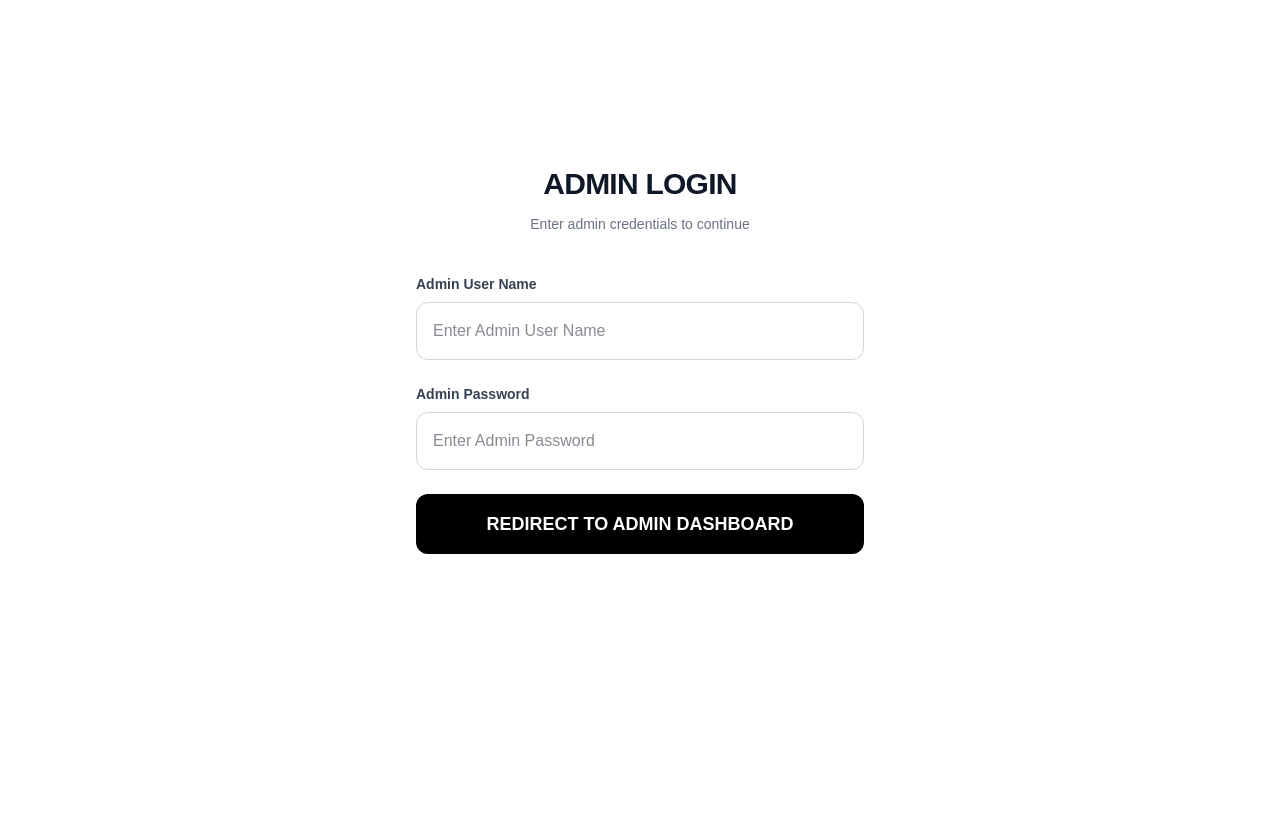
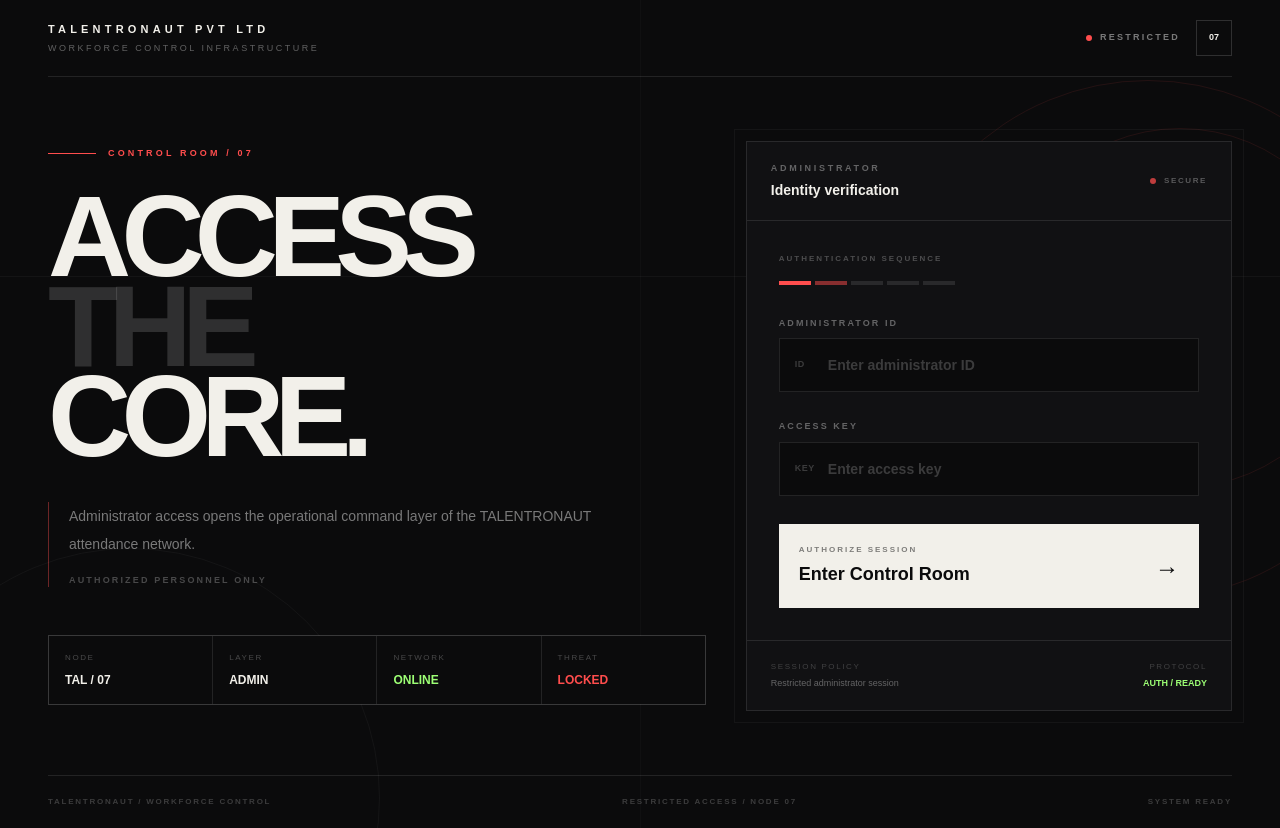
Before and after one commit to tejatg/Attendance-System, a Next.js app in the folder frontend/: page /admin-login in a window 1280 px wide. Before the commit the page ends 800 px from the top, so only its background shows below. Built offline with nearby package versions, Linux system fonts and the light colour scheme.

Commit message:
Redesign admin login page

```diff
--- a/frontend/src/app/admin-login/page.tsx
+++ b/frontend/src/app/admin-login/page.tsx
@@ -1,139 +1,395 @@
 "use client";
 
-import { useState } from "react";
+import { FormEvent, useState } from "react";
 import { useRouter } from "next/navigation";
 
 export default function AdminLoginPage() {
   const router = useRouter();
 
-  const [adminUserName, setAdminUserName] = useState("");
-  const [adminPassword, setAdminPassword] = useState("");
+  const [username, setUsername] = useState("");
+  const [password, setPassword] = useState("");
+  const [loading, setLoading] = useState(false);
   const [error, setError] = useState("");
-  const [loading, setLoading] = useState(false);
 
-  function handleLogin(event: React.FormEvent<HTMLFormElement>) {
+  function handleLogin(event: FormEvent<HTMLFormElement>) {
     event.preventDefault();
 
     setError("");
 
-    if (!adminUserName.trim()) {
-      setError("Please enter Admin User Name.");
-      return;
-    }
-
-    if (!adminPassword) {
-      setError("Please enter Admin Password.");
+    if (!username.trim() || !password) {
+      setError("Enter administrator credentials.");
       return;
     }
 
     setLoading(true);
 
-    /*
-      Temporary admin credentials for local testing.
-
-      IMPORTANT:
-      These should be moved to secure backend authentication
-      before production use.
-    */
-    const validUserName = "Admin";
-    const validPassword = "Admin@1234";
-
+    setTimeout(() => {
       if (
-      adminUserName.trim() === validUserName &&
-      adminPassword === validPassword
+        username.trim().toLowerCase() === "admin" &&
+        password === "Admin@123"
       ) {
+        sessionStorage.setItem("adminAuthenticated", "true");
         router.push("/admin");
-      return;
+      } else {
+        setLoading(false);
+        setError("Access denied. Invalid administrator credentials.");
       }
-
-    setLoading(false);
-    setError("Invalid Admin User Name or Admin Password.");
+    }, 700);
   }
 
   return (
-    <main className="min-h-screen bg-white px-6 py-10">
-      <div className="mx-auto flex min-h-[80vh] w-full max-w-md flex-col justify-center">
+    <main className="min-h-screen overflow-hidden bg-[#0b0b0c] text-[#f2f0ea]">
+      <div className="relative mx-auto flex min-h-screen max-w-[1500px] flex-col px-5 py-5 sm:px-8 lg:px-12">
 
-        <div className="mb-10 text-center">
-          <h1 className="text-3xl font-bold tracking-tight text-gray-900">
-            ADMIN LOGIN
-          </h1>
+        {/* BACKGROUND */}
+        <div className="pointer-events-none absolute inset-0 overflow-hidden">
+          <div className="absolute -right-32 top-20 h-[520px] w-[520px] rounded-full border border-[#ff4d4d]/10" />
 
-          <p className="mt-3 text-sm text-gray-500">
-            Enter admin credentials to continue
+          <div className="absolute -right-20 top-32 h-[360px] w-[360px] rounded-full border border-[#ff4d4d]/10" />
+
+          <div className="absolute bottom-[-220px] left-[-120px] h-[500px] w-[500px] rounded-full border border-white/[0.04]" />
+
+          <div className="absolute left-0 top-1/3 h-px w-full bg-white/[0.035]" />
+
+          <div className="absolute left-1/2 top-0 h-full w-px bg-white/[0.025]" />
+        </div>
+
+        {/* HEADER */}
+        <header className="relative z-10 flex items-center justify-between border-b border-white/10 pb-5">
+
+          <div>
+            <p className="text-[11px] font-black uppercase tracking-[0.38em]">
+              TALENTRONAUT PVT LTD
+            </p>
+
+            <p className="mt-1 text-[9px] uppercase tracking-[0.28em] text-white/35">
+              Workforce Control Infrastructure
             </p>
           </div>
 
+          <div className="flex items-center gap-4">
+
+            <div className="hidden items-center gap-2 sm:flex">
+              <span className="h-1.5 w-1.5 rounded-full bg-[#ff4d4d]" />
+
+              <span className="text-[9px] font-bold uppercase tracking-[0.25em] text-white/45">
+                Restricted
+              </span>
+            </div>
+
+            <div className="flex h-9 w-9 items-center justify-center border border-white/15 text-[9px] font-black">
+              07
+            </div>
+
+          </div>
+        </header>
+
+        {/* MAIN */}
+        <section className="relative z-10 flex flex-1 items-center py-12 lg:py-16">
+
+          <div className="grid w-full gap-10 lg:grid-cols-[1.15fr_0.85fr] lg:items-center">
+
+            {/* LEFT */}
+            <div>
+
+              <div className="mb-8 flex items-center gap-3">
+
+                <span className="h-px w-12 bg-[#ff4d4d]" />
+
+                <span className="text-[9px] font-black uppercase tracking-[0.35em] text-[#ff4d4d]">
+                  Control Room / 07
+                </span>
+
+              </div>
+
+              <h1 className="text-[clamp(4rem,9vw,10rem)] font-black leading-[0.78] tracking-[-0.085em]">
+                ACCESS
+                <br />
+                <span className="text-white/15">THE</span>
+                <br />
+                CORE.
+              </h1>
+
+              <div className="mt-10 max-w-xl border-l border-[#ff4d4d]/40 pl-5">
+
+                <p className="text-sm leading-7 text-white/45">
+                  Administrator access opens the operational
+                  command layer of the TALENTRONAUT attendance
+                  network.
+                </p>
+
+                <p className="mt-4 text-[9px] font-bold uppercase tracking-[0.24em] text-white/25">
+                  Authorized personnel only
+                </p>
+
+              </div>
+
+              {/* SYSTEM READOUT */}
+              <div className="mt-12 grid max-w-2xl grid-cols-2 gap-px overflow-hidden border border-white/10 bg-white/10 sm:grid-cols-4">
+
+                <div className="bg-[#0b0b0c] p-4">
+                  <p className="text-[8px] uppercase tracking-[0.2em] text-white/25">
+                    Node
+                  </p>
+
+                  <p className="mt-2 text-xs font-bold">
+                    TAL / 07
+                  </p>
+                </div>
+
+                <div className="bg-[#0b0b0c] p-4">
+                  <p className="text-[8px] uppercase tracking-[0.2em] text-white/25">
+                    Layer
+                  </p>
+
+                  <p className="mt-2 text-xs font-bold">
+                    ADMIN
+                  </p>
+                </div>
+
+                <div className="bg-[#0b0b0c] p-4">
+                  <p className="text-[8px] uppercase tracking-[0.2em] text-white/25">
+                    Network
+                  </p>
+
+                  <p className="mt-2 text-xs font-bold text-[#9dff75]">
+                    ONLINE
+                  </p>
+                </div>
+
+                <div className="bg-[#0b0b0c] p-4">
+                  <p className="text-[8px] uppercase tracking-[0.2em] text-white/25">
+                    Threat
+                  </p>
+
+                  <p className="mt-2 text-xs font-bold text-[#ff4d4d]">
+                    LOCKED
+                  </p>
+                </div>
+
+              </div>
+            </div>
+
+            {/* LOGIN PANEL */}
+            <div className="relative">
+
+              <div className="absolute -inset-3 border border-white/[0.04]" />
+
+              <div className="relative border border-white/10 bg-[#111113]">
+
+                {/* PANEL HEADER */}
+                <div className="flex items-center justify-between border-b border-white/10 px-6 py-5">
+
+                  <div>
+                    <p className="text-[9px] font-black uppercase tracking-[0.3em] text-white/35">
+                      Administrator
+                    </p>
+
+                    <p className="mt-1 text-sm font-bold">
+                      Identity verification
+                    </p>
+                  </div>
+
+                  <div className="flex items-center gap-2">
+
+                    <span className="h-1.5 w-1.5 animate-pulse rounded-full bg-[#ff4d4d]" />
+
+                    <span className="text-[8px] font-bold uppercase tracking-[0.2em] text-white/30">
+                      Secure
+                    </span>
+
+                  </div>
+                </div>
+
+                {/* FORM */}
                 <form
                   onSubmit={handleLogin}
-          className="space-y-6"
+                  className="p-6 sm:p-8"
                 >
 
-          {/* Admin User Name */}
-          <div>
+                  <div className="mb-8">
+
+                    <p className="text-[8px] font-bold uppercase tracking-[0.25em] text-white/25">
+                      Authentication sequence
+                    </p>
+
+                    <div className="mt-4 flex gap-1">
+                      <span className="h-1 w-8 bg-[#ff4d4d]" />
+                      <span className="h-1 w-8 bg-[#ff4d4d]/50" />
+                      <span className="h-1 w-8 bg-white/10" />
+                      <span className="h-1 w-8 bg-white/10" />
+                      <span className="h-1 w-8 bg-white/10" />
+                    </div>
+
+                  </div>
+
+                  {/* USERNAME */}
+                  <div className="mb-7">
+
                     <label
-              htmlFor="adminUserName"
-              className="mb-2 block text-sm font-semibold text-gray-700"
+                      htmlFor="admin-username"
+                      className="mb-2 block text-[9px] font-black uppercase tracking-[0.23em] text-white/35"
                     >
-              Admin User Name
+                      Administrator ID
                     </label>
 
+                    <div className="relative">
+
+                      <span className="pointer-events-none absolute left-4 top-1/2 -translate-y-1/2 text-[9px] font-black uppercase tracking-wider text-white/20">
+                        ID
+                      </span>
+
                       <input
-              id="adminUserName"
+                        id="admin-username"
                         type="text"
-              value={adminUserName}
+                        autoComplete="username"
+                        value={username}
                         onChange={(event) =>
-                setAdminUserName(event.target.value)
+                          setUsername(event.target.value)
                         }
-              placeholder="Enter Admin User Name"
-              autoComplete="username"
-              disabled={loading}
-              className="w-full rounded-xl border border-gray-300 px-4 py-4 text-gray-900 outline-none focus:border-black"
+                        placeholder="Enter administrator ID"
+                        className="w-full border border-white/10 bg-[#0b0b0c] px-12 py-4 text-sm font-semibold text-white outline-none transition placeholder:text-white/20 focus:border-[#ff4d4d]/60"
                       />
+
                     </div>
 
-          {/* Admin Password */}
-          <div>
+                  </div>
+
+                  {/* PASSWORD */}
+                  <div className="mb-7">
+
                     <label
-              htmlFor="adminPassword"
-              className="mb-2 block text-sm font-semibold text-gray-700"
+                      htmlFor="admin-password"
+                      className="mb-2 block text-[9px] font-black uppercase tracking-[0.23em] text-white/35"
                     >
-              Admin Password
+                      Access key
                     </label>
 
+                    <div className="relative">
+
+                      <span className="pointer-events-none absolute left-4 top-1/2 -translate-y-1/2 text-[9px] font-black uppercase tracking-wider text-white/20">
+                        KEY
+                      </span>
+
                       <input
-              id="adminPassword"
+                        id="admin-password"
                         type="password"
-              value={adminPassword}
+                        autoComplete="current-password"
+                        value={password}
                         onChange={(event) =>
-                setAdminPassword(event.target.value)
+                          setPassword(event.target.value)
                         }
-              placeholder="Enter Admin Password"
-              autoComplete="current-password"
-              disabled={loading}
-              className="w-full rounded-xl border border-gray-300 px-4 py-4 text-gray-900 outline-none focus:border-black"
+                        placeholder="Enter access key"
+                        className="w-full border border-white/10 bg-[#0b0b0c] px-12 py-4 text-sm font-semibold text-white outline-none transition placeholder:text-white/20 focus:border-[#ff4d4d]/60"
                       />
+
                     </div>
 
-          {/* Error */}
+                  </div>
+
+                  {/* ERROR */}
                   {error && (
-            <div className="rounded-xl border border-red-200 bg-red-50 px-4 py-3 text-sm font-semibold text-red-700">
+                    <div className="mb-6 border border-[#ff4d4d]/30 bg-[#ff4d4d]/5 px-4 py-4">
+
+                      <div className="flex gap-3">
+
+                        <span className="mt-0.5 h-2 w-2 shrink-0 rounded-full bg-[#ff4d4d]" />
+
+                        <p className="text-xs font-semibold leading-5 text-[#ff8a8a]">
                           {error}
+                        </p>
+
+                      </div>
+
                     </div>
                   )}
 
-          {/* Redirect Button */}
+                  {/* LOGIN BUTTON */}
                   <button
                     type="submit"
                     disabled={loading}
-            className="w-full rounded-xl bg-black px-6 py-4 text-lg font-bold text-white transition hover:opacity-90 disabled:cursor-not-allowed disabled:opacity-50"
+                    className="group relative w-full overflow-hidden bg-[#f2f0ea] px-5 py-5 text-left text-[#0b0b0c] transition hover:bg-[#ff4d4d] hover:text-white disabled:cursor-not-allowed disabled:opacity-50"
                   >
+
+                    <div className="relative z-10 flex items-center justify-between">
+
+                      <div>
+
+                        <p className="text-[8px] font-black uppercase tracking-[0.25em] opacity-50">
                           {loading
-              ? "REDIRECTING..."
-              : "REDIRECT TO ADMIN DASHBOARD"}
+                            ? "Verifying identity"
+                            : "Authorize session"}
+                        </p>
+
+                        <p className="mt-1 text-lg font-black">
+                          {loading
+                            ? "Checking..."
+                            : "Enter Control Room"}
+                        </p>
+
+                      </div>
+
+                      <span className="text-2xl transition-transform group-hover:translate-x-1">
+                        →
+                      </span>
+
+                    </div>
+
                   </button>
 
                 </form>
+
+                {/* PANEL FOOTER */}
+                <div className="border-t border-white/10 px-6 py-5">
+
+                  <div className="flex items-center justify-between gap-4">
+
+                    <div>
+                      <p className="text-[8px] uppercase tracking-[0.2em] text-white/20">
+                        Session policy
+                      </p>
+
+                      <p className="mt-1 text-[9px] text-white/35">
+                        Restricted administrator session
+                      </p>
+                    </div>
+
+                    <div className="text-right">
+                      <p className="text-[8px] uppercase tracking-[0.2em] text-white/20">
+                        Protocol
+                      </p>
+
+                      <p className="mt-1 text-[9px] font-bold text-[#9dff75]">
+                        AUTH / READY
+                      </p>
+                    </div>
+
+                  </div>
+
+                </div>
+
+              </div>
+            </div>
+
+          </div>
+        </section>
+
+        {/* FOOTER */}
+        <footer className="relative z-10 flex flex-col justify-between gap-3 border-t border-white/10 pt-5 text-[8px] font-bold uppercase tracking-[0.22em] text-white/20 sm:flex-row">
+
+          <span>
+            TALENTRONAUT / WORKFORCE CONTROL
+          </span>
+
+          <span>
+            Restricted Access / Node 07
+          </span>
+
+          <span>
+            System Ready
+          </span>
+
+        </footer>
 
       </div>
     </main>
```
Lines whose indentation alone changed are shown as unchanged.
